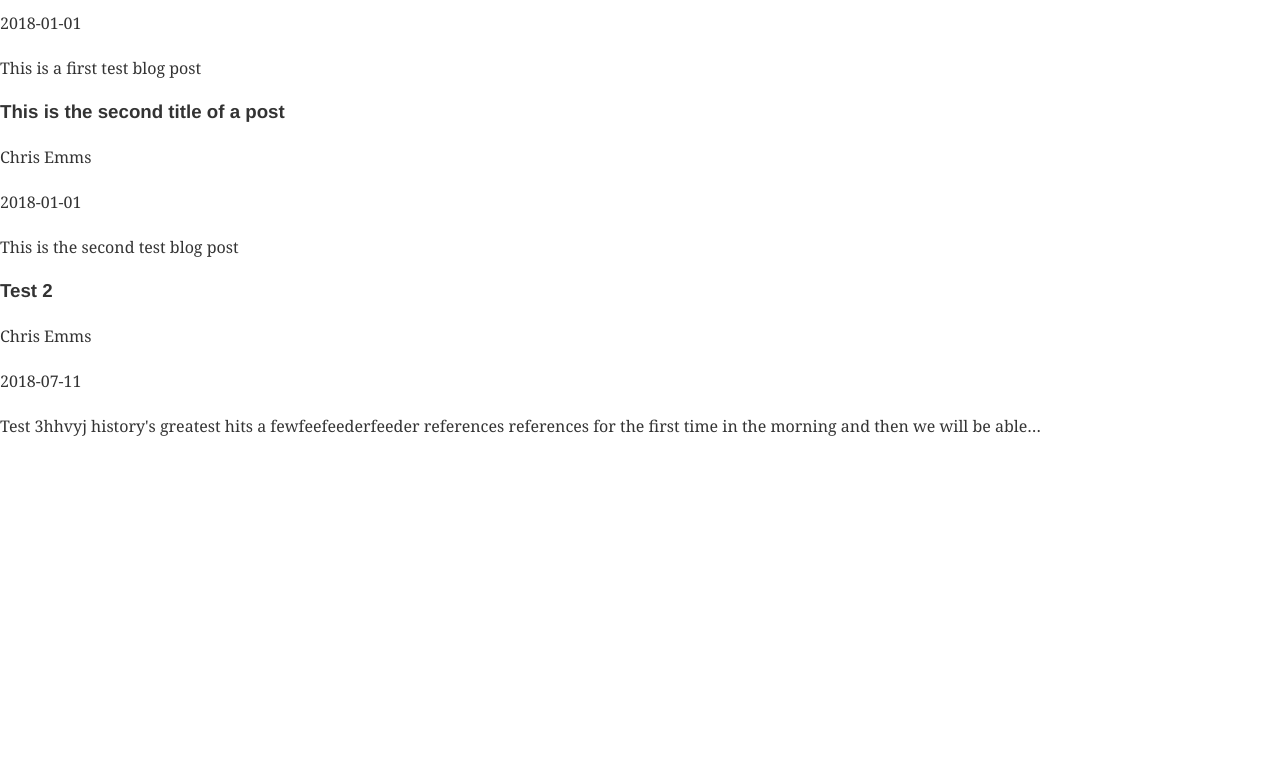
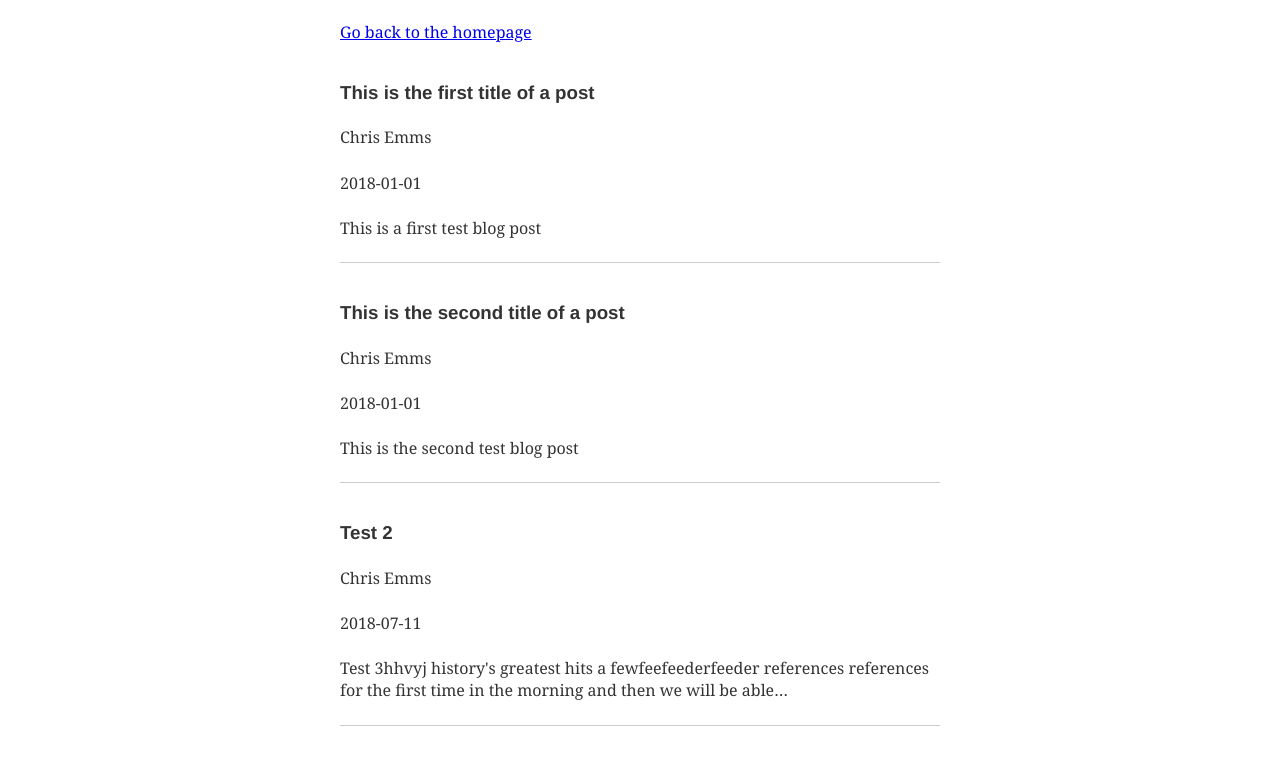
Before and after one commit to christopherjohnemms/new, a Gatsby site: page /blog in a window 1280 px wide. Shown: the part 203-961 px from the top of the page. Before the commit the page ends 800 px from the top, so only its background shows below. Built offline with nearby package versions, Linux system fonts and the light colour scheme; Gatsby itself is replaced by a stand-in of ours; some packages are replaced by stand-ins of ours; what typography-theme-alton would draw is missing.

Commit message:
small fixes to blogposting

```diff
--- a/src/assets/blogposts.module.scss
+++ b/src/assets/blogposts.module.scss
@@ -1,3 +1,13 @@
+.pagecontent{
+  padding:100px 50px 50px 50px;
+  margin:20px auto;
+  max-width: 700px;
+  .articlebox{
+    margin:40px auto;
+    border-bottom: 1px solid #ccc;
+  }
+ }
+
 .blogpost{
   max-width:800px;
   margin:20px auto;
--- a/src/assets/portfolio.module.scss
+++ b/src/assets/portfolio.module.scss
@@ -0,0 +1,6 @@
+.pagecontent{
+  padding:100px 50px 50px 50px;
+  text-align: center;
+  margin:20px auto;
+  max-width: 700px;
+}
--- a/src/pages/blog.js
+++ b/src/pages/blog.js
@@ -1,9 +1,10 @@
 import React from 'react'
 import Link from 'gatsby-link'
+import styles from '../assets/blogposts.module.scss'
 
 
 const BlogPage = ({data}) => (
-    <div>
+    <div className={styles.pagecontent}>
         <h1>Blog Page</h1>
         <p>Lorem Ipsum</p>
         <Link to="/">Go back to the homepage</Link>
@@ -11,7 +12,7 @@
 
         <div>
             {data.allMarkdownRemark.edges.map(({node}) => (
-                <div key={node.id} className="article-box">
+                <div key={node.id} className={styles.articlebox}>
                     <Link to={node.fields.slug} style={{textDecoration: 'none', color: 'inherit'}}><h3 className="title">{node.frontmatter.title}</h3></Link>
                     <p className="author">{node.frontmatter.author}</p>
                     <p className="date">{node.frontmatter.date}</p>
```
